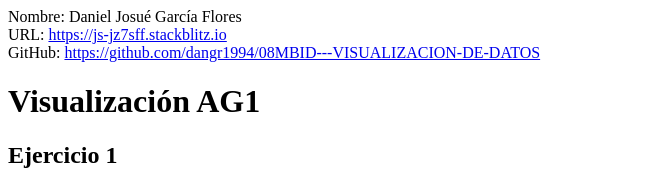
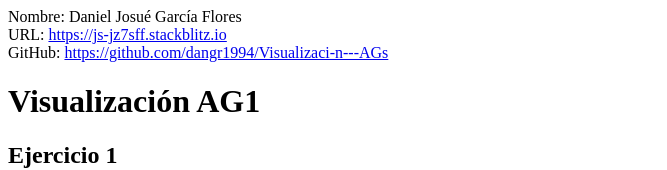
Before and after one commit to dangr1994/Visualizaci-n---AGs, a website: page index.html in a window 1280 px wide. Shown: the top 170 px of the page, without its empty margins (0-667 px from the left). Drawn offline with Linux system fonts and the light colour scheme.

Commit message:
index.html

```diff
--- a/index.html
+++ b/index.html
@@ -7,8 +7,8 @@
     </a>
   <br />
   <span class="negrita">GitHub: </span>
-    <a href="https://github.com/dangr1994/08MBID---VISUALIZACION-DE-DATOS" target="_blank">
-    https://github.com/dangr1994/08MBID---VISUALIZACION-DE-DATOS
+    <a href="https://github.com/dangr1994/Visualizaci-n---AGs" target="_blank">
+    https://github.com/dangr1994/Visualizaci-n---AGs
     </a>
   <h1> Visualización AG1</h1>
     <h2> Ejercicio 1</h2>
```
